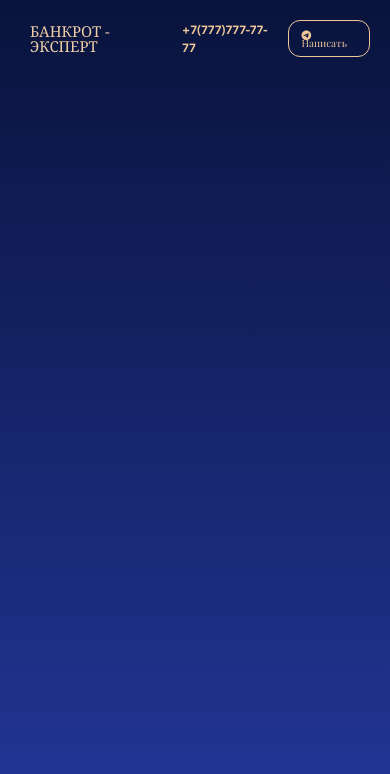
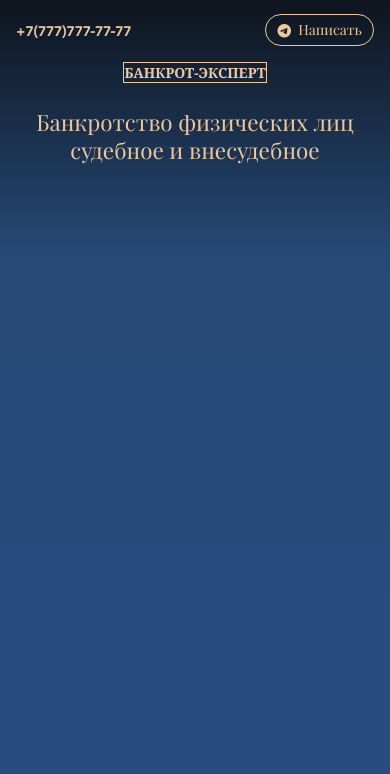
Before and after one commit to dedal1982/bankruptcy, a plain HTML site: page index.html in a window 390 px wide. Drawn offline with Linux system fonts and the light colour scheme.

Commit message:
update 5 files

```diff
--- a/index.html
+++ b/index.html
@@ -14,7 +14,7 @@
     <div class="page">
       <header class="header">
         <nav class="header__nav container">
-          <a class="header__logo gold-txt" href="#">БАНКРОТ - ЭКСПЕРТ</a>
+          <a class="header__logo gold-txt" href="#">БАНКРОТ-ЭКСПЕРТ</a>
           <div class="header__nav-cell">
             <a class="button-call" href="#" target="_blank">+7(777)777-77-77</a>
             <a class="button-write" href="#"
@@ -25,7 +25,13 @@
       </header>
       <main class="main">
         <section class="promo">
-          <div class="promo__wrapper container"></div>
+          <div class="promo__wrapper container">
+            <div class="promo__top">
+              <h1>
+                Банкротство&nbsp;физических&nbsp;лиц<br />судебное и внесудебное
+              </h1>
+            </div>
+          </div>
         </section>
       </main>
       <footer class="footer"></footer>
--- a/styles/header.css
+++ b/styles/header.css
@@ -10,7 +10,7 @@
   --font-numbers: "Formular", sans-serif;
   --font-buttons: "Playfair Display", serif;
 }
-@media screen and (max-width: 899px) {
+@media screen and (max-width: 900px) {
   :root {
   }
 }
@@ -19,7 +19,6 @@
   padding: 1.375rem 0 1.375rem 0;
   background: transparent;
   box-sizing: border-box;
-  position: absolute;
 }
 .header__nav {
   height: 100%;
@@ -29,23 +28,23 @@
 }
 .header__logo {
   font-family: var(--font-logo);
-  font-weight: 200;
-  font-size: 1.5rem;
-  line-height: 1;
+  font-weight: 700;
+  font-size: clamp(0.875rem, 3.5vw, 1.5rem);
   display: block;
-  padding: 1rem;
+  white-space: nowrap;
+  border: 1px solid #efc89a;
 }
 .header__nav-cell {
   display: flex;
   align-items: center;
   gap: 1.5rem;
+  white-space: nowrap;
 }
 
 .button-call {
   font-weight: 700;
   font-family: var(--font-numbers);
-  font-size: 1.2rem;
-  line-height: 1.5;
+  font-size: clamp(0.875rem, 3vw, 1.1875rem);
   color: #efc89a;
   transition: all 0.2s ease-in-out;
 }
@@ -61,6 +60,7 @@
   position: relative;
   padding: 0.9em 1.2em;
   border-radius: 1.2em;
+  white-space: nowrap;
   background: linear-gradient(180deg, #efc89a, #ead9c5);
   border: transparent;
   transition: all 0.2s ease-in-out;
@@ -77,10 +77,31 @@
   filter: brightness(0.9);
 }
 
-@media screen and (max-width: 899px) {
+@media screen and (max-width: 900px) {
   .button-write {
     background: transparent;
     color: #efc89a;
     border: 1px solid #efc89a;
+    padding: 0.6em 0.8em;
   }
 }
+
+@media screen and (max-width: 767px) {
+  .header {
+    padding: 0.9rem 0 0.9rem 0;
+  }
+  .header__nav {
+    flex-direction: column-reverse;
+    gap: 1em;
+  }
+  .header__nav-cell {
+    width: 100%;
+    justify-content: space-between;
+  }
+  .button-call {
+    font-size: 14px;
+  }
+  .button-write {
+    font-size: 14px;
+  }
+}
--- a/styles/normalize.css
+++ b/styles/normalize.css
@@ -81,27 +81,3 @@ select {
 :focus {
   outline: none;
 }
-html {
-  font-size: 16px; /* стандартный размер для больших экранов */
-}
-
-/* Для экранов до 900px (например, планшеты и небольшие ноутбуки) */
-@media (max-width: 900px) {
-  html {
-    font-size: 14px; /* чуть меньше, чтобы уменьшить отступы и размеры */
-  }
-}
-
-/* Для экранов до 767px (мобильные устройства и планшеты в портретной ориентации) */
-@media (max-width: 768px) {
-  html {
-    font-size: 12px; /* еще меньше, для смартфонов */
-  }
-}
-
-/* Для экранов до 600px (маленькие смартфоны) */
-@media (max-width: 600px) {
-  html {
-    font-size: 10px; /* минимальный размер для очень маленьких устройств */
-  }
-}
--- a/styles/page.css
+++ b/styles/page.css
@@ -2,7 +2,9 @@
   --font-logo: "Playfair Display", serif;
   --font-numbers: "Formular", sans-serif;
 }
-
+html {
+  font-size: 16px;
+}
 .page {
   display: flex;
   flex-direction: column;
@@ -17,6 +19,12 @@
   -webkit-text-size-adjust: 100%;
   -ms-text-size-adjust: 100%;
   -moz-text-size-adjust: 100%;
+  background: -webkit-linear-gradient(
+    top,
+    rgb(14, 21, 30) 0% 0%,
+    rgb(38, 73, 119) 27%,
+    rgb(39, 76, 125) 65%
+  );
 }
 .main {
   flex: 1 0 auto;
@@ -38,7 +46,7 @@
 }
 @media screen and (max-width: 900px) {
   .container {
-    padding-left: 2rem;
-    padding-right: 2rem;
+    padding-left: 1rem;
+    padding-right: 1rem;
   }
 }
--- a/styles/promo.css
+++ b/styles/promo.css
@@ -1,11 +1,25 @@
 :root {
 }
 .promo {
-  background: -webkit-linear-gradient(bottom, #23379a, #09133c);
-  background: linear-gradient(0deg, #23379a, #09133c);
+  background: transparent;
 }
 .promo__wrapper {
   display: flex;
   flex-direction: column;
   height: 100vh;
 }
+.promo__top {
+  display: flex;
+  flex-direction: column;
+  color: #efc89a;
+  text-align: center;
+  margin: 10px 0;
+}
+.promo__top h1 {
+  font-family: "Playfair Display", serif;
+  font-weight: 200;
+  font-size: clamp(1.4rem, 3.5vw, 2.125rem);
+  line-height: clamp(1.75rem, 5.5vw, 2.75rem);
+}
+@media screen and (max-width: 900px) {
+}
```
